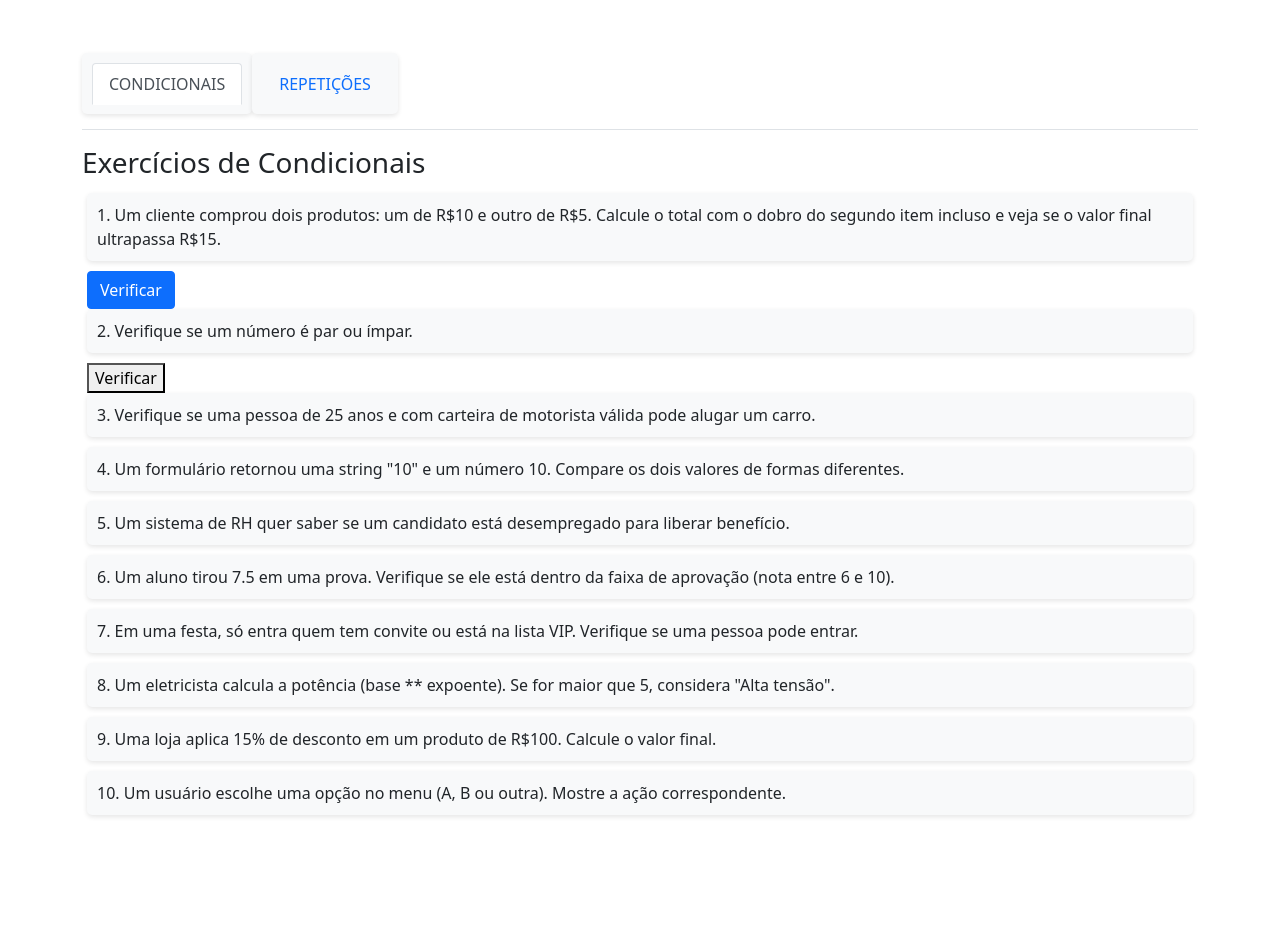
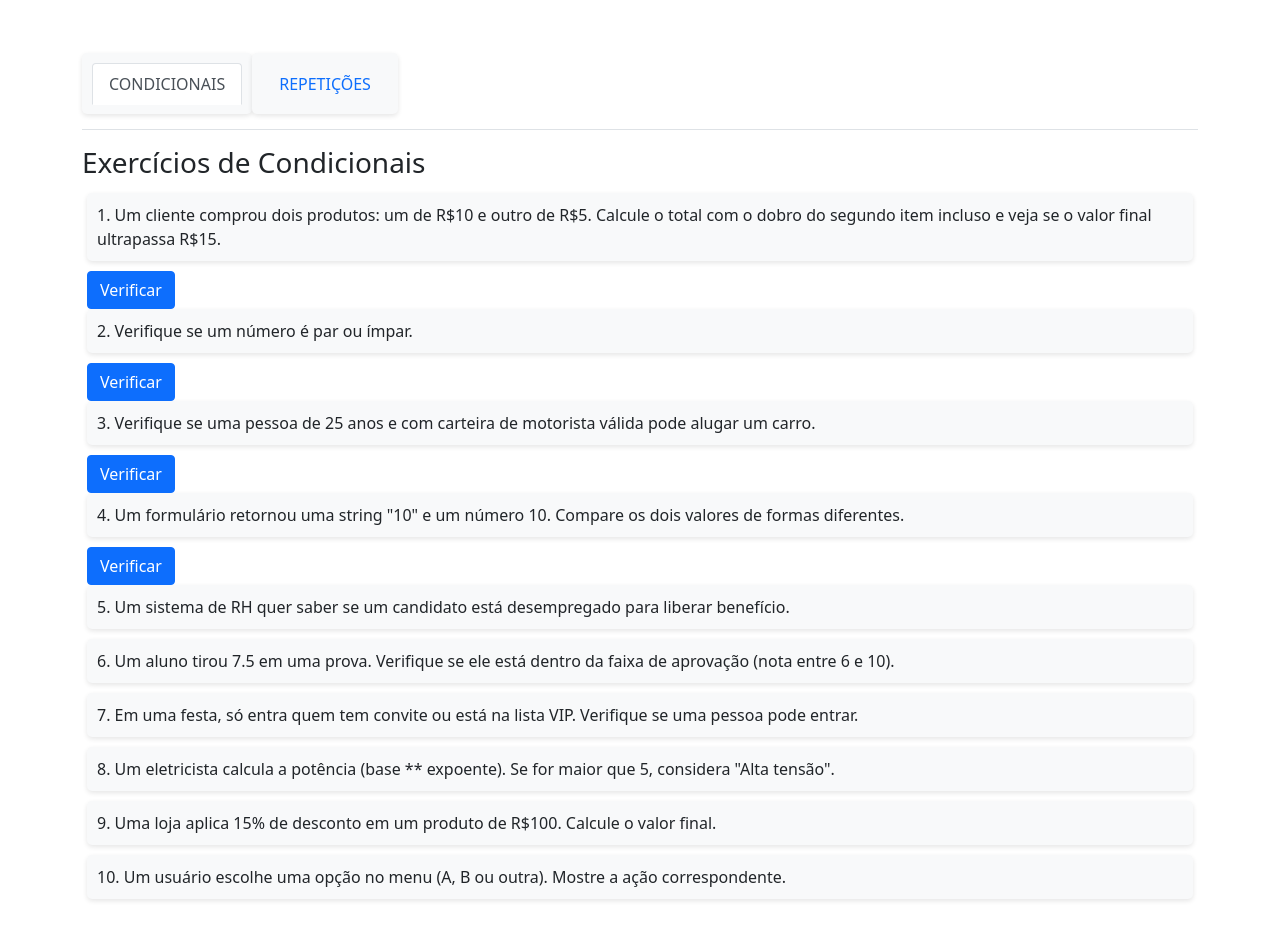
Before and after one commit to romero-gt/logica, a plain HTML site: page index.html in a window 1280 px wide. Before the commit the page ends 846 px from the top, so only its background shows below. Drawn offline with nearby package versions, Linux system fonts and the light colour scheme.

Commit message:
feat: 4 desafios js

```diff
--- a/index.html
+++ b/index.html
@@ -45,9 +45,11 @@
                     <li>1. Um cliente comprou dois produtos: um de R$10 e outro de R$5. Calcule o total com o dobro do segundo item incluso e veja se o valor final ultrapassa R$15.</li>
                     <button class="btn btn-primary" onclick="question01()">Verificar</button>
                     <li>2. Verifique se um número é par ou ímpar.</li>
-                    <button type="button" id="imparPar" onclick="question02()">Verificar</button>
+                    <button class="btn btn-primary" onclick="question02()">Verificar</button>
                     <li>3. Verifique se uma pessoa de 25 anos e com carteira de motorista válida pode alugar um carro.</li>
+                    <button class="btn btn-primary" onclick="question03()">Verificar</button>
                     <li>4. Um formulário retornou uma string "10" e um número 10. Compare os dois valores de formas diferentes.</li>
+                    <button class="btn btn-primary" onclick="question04()">Verificar</button>
                     <li>5. Um sistema de RH quer saber se um candidato está desempregado para liberar benefício.</li>
                     <li>6. Um aluno tirou 7.5 em uma prova. Verifique se ele está dentro da faixa de aprovação (nota entre 6 e 10).</li>
                     <li>7. Em uma festa, só entra quem tem convite ou está na lista VIP. Verifique se uma pessoa pode entrar.</li>
--- a/script/script.js
+++ b/script/script.js
@@ -1,17 +1,3 @@
-// let produto1 = 10;
-// let produto2 = 5;
-// let produto2Dobrado = produto2 * 2;
-// let total = produto1 + produto2Dobrado;
-
-// let mensagem;
-// if (total > 15) {
-//     mensagem = `O total é ${total}, que ultrapassa o valor de R$15.`;
-// }
-// else {
-//     mensagem = `O total é ${total}, não ultrapassa o valor de R$15.`
-// }
-// document.getElementById("resultado").textContent = mensagem
-
 function question01() {
     let produto1 = Number(prompt("Digite uma valor: "));
     let produto2 = Number(prompt("Digite segundo valor: "));
@@ -24,3 +10,32 @@ function question01() {
         alert (`O total é ${total}, não ultrapassa o valor de R$15.`);
     }
 }
+
+function question02() {
+    let numero = Number(prompt("Dígite um número: "))
+    let parImpar = (numero % 2 == 0) ? "par" : "impar";
+
+    alert(`O seu número é ${parImpar}`)
+}
+
+function question03() {
+    let idade = Number(prompt("Qual sua idade: "))
+    let carteira = prompt("Possui CNH valida? 'Sim' ou 'Não': ")
+
+    if (idade >= 25 && carteira == "Sim" || carteira == "sim") {
+        alert(`Você está dentro das normas para alugar um veículo!`)
+    }
+    else {
+        alert(`Infelizmente você não está dentro das normas para alugar um carro!`)
+    }
+}
+
+function question04() {
+    let a = "10"
+    let b = 10
+    let resultado1 = a === b
+    let resultado2 = a == b
+
+    alert(`"${a}" é estritamente igual a ${b}? O resultado é ${resultado1}. "${a}" é uma strig e o ${b} é um número! \n
+        E "${a}" é igual a ${b}? O resultado é ${resultado2}. Os dois são iguais!`)
+}
```
